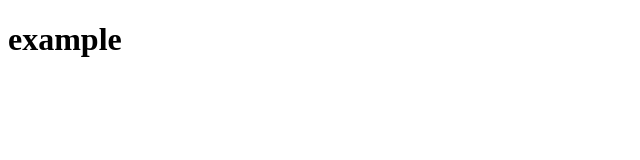
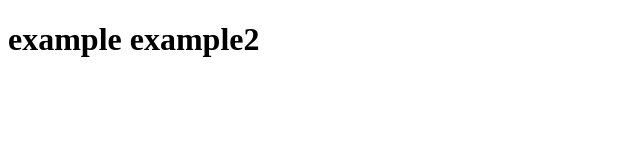
Before and after one commit to LeeYongSeok13/responsive_web, a plain HTML site: page index.html in a window 1280 px wide. Shown: the whole page, without its empty margins (0-640 px from the left). Drawn offline with Linux system fonts and the light colour scheme.

Commit message:
20220705수정

```diff
--- a/index.html
+++ b/index.html
@@ -9,7 +9,7 @@
 </head>
 
 <body>
-    <h1>example</h1>
+    <h1>example example2</h1>
 </body>
 
 </html>
```
